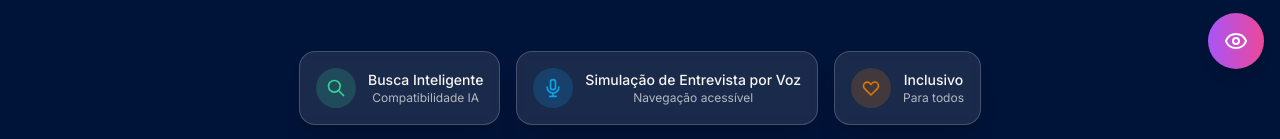
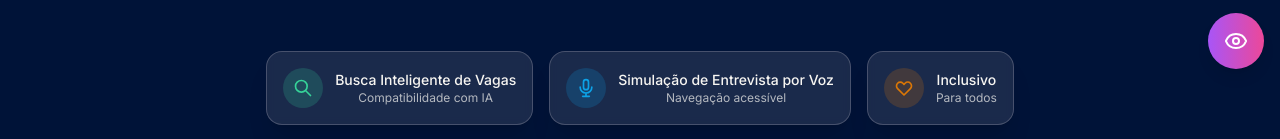
Before and after one commit to ericlmello/farol_v2_2, a Next.js app in the folder frontend/: page / in a window 1280 px wide. Shown: the part 715-854 px from the top of the page. Built offline with nearby package versions, Linux system fonts and the light colour scheme; no server answers.

Commit message:
Update page.tsx

```diff
--- a/frontend/src/app/page.tsx
+++ b/frontend/src/app/page.tsx
@@ -51,7 +51,7 @@ export default function Home() {
             {/* Elementos Flutuantes */}
             <div className="relative">
               <div className="flex flex-wrap justify-center gap-4">
-                {/* Card 1 - Busca Inteligente */}
+                {/* Card - Busca Inteligente */}
                 <div className="bg-primary-foreground/10 backdrop-blur-sm border border-primary-foreground/20 rounded-2xl p-4 shadow-xl hover:shadow-2xl transition-all duration-300">
                   <div className="flex items-center space-x-3">
                     <div className="w-10 h-10 bg-success/20 rounded-full flex items-center justify-center">
@@ -60,13 +60,13 @@ export default function Home() {
                       </svg>
                     </div>
                     <div>
-                      <p className="text-sm font-medium text-primary-foreground">Busca Inteligente</p>
-                      <p className="text-xs text-primary-foreground/70">Compatibilidade IA</p>
+                      <p className="text-sm font-medium text-primary-foreground">Busca Inteligente de Vagas</p>
+                      <p className="text-xs text-primary-foreground/70">Compatibilidade com IA</p>
                     </div>
                   </div>
                 </div>
 
-                {/* Card 2 - IA por Voz */}
+                {/* Card 0 - IA por Voz */}
                 <div className="bg-primary-foreground/10 backdrop-blur-sm border border-primary-foreground/20 rounded-2xl p-4 shadow-xl hover:shadow-2xl transition-all duration-300">
                   <div className="flex items-center space-x-3">
                     <div className="w-10 h-10 bg-info/20 rounded-full flex items-center justify-center">
@@ -81,7 +81,7 @@ export default function Home() {
                   </div>
                 </div>
 
-                {/* Card 3 - Inclusivo */}
+                {/* Card 1 - Inclusivo */}
                 <div className="bg-primary-foreground/10 backdrop-blur-sm border border-primary-foreground/20 rounded-2xl p-4 shadow-xl hover:shadow-2xl transition-all duration-300">
                   <div className="flex items-center space-x-3">
                     <div className="w-10 h-10 bg-warning/20 rounded-full flex items-center justify-center">
@@ -96,7 +96,7 @@ export default function Home() {
                   </div>
                 </div>
 
-                {/* Card 3 - Inclusivo */}
+                {/* Card 2 - Inclusivo */}
                 <div className="bg-primary-foreground/10 backdrop-blur-sm border border-primary-foreground/20 rounded-2xl p-4 shadow-xl hover:shadow-2xl transition-all duration-300">
                   <div className="flex items-center space-x-3">
                     <div className="w-10 h-10 bg-warning/20 rounded-full flex items-center justify-center">
```
